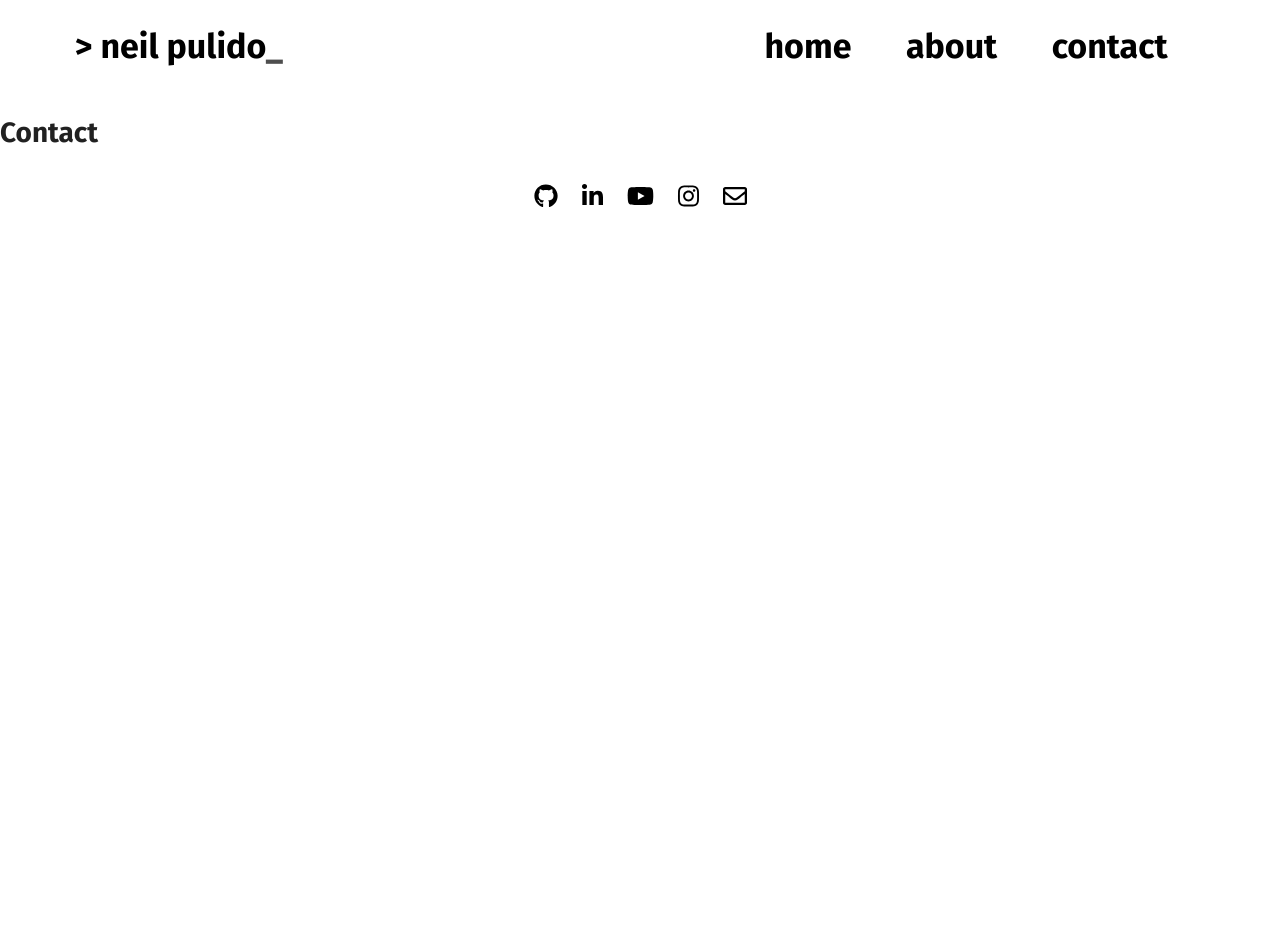
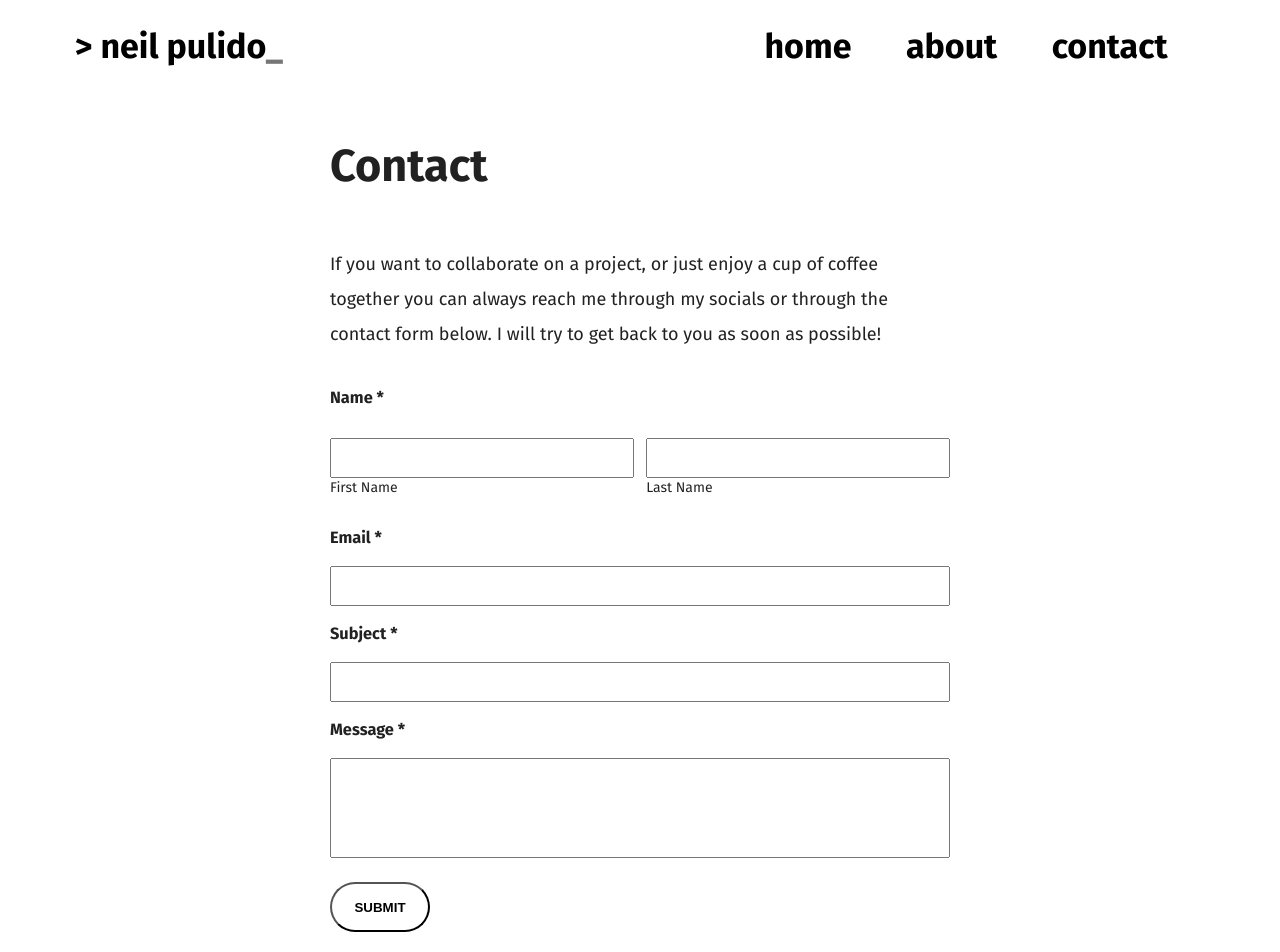
Before and after one commit to nlpulido/nlpulido.github.io, a React (Create React App) app: page /contact in a window 1280 px wide. Shown: the top 952 px of the page. Before the commit the page ends 800 px from the top, so only its background shows below. Built offline with nearby package versions, Linux system fonts and the light colour scheme.

Commit message:
added a contact page but still needs functionality

```diff
--- a/src/pages/Contact/Contact.css
+++ b/src/pages/Contact/Contact.css
@@ -0,0 +1,81 @@
+.contact-container {
+    display: flex;
+    align-items: center;
+    justify-content: space-between;
+    flex-flow: column;
+    width: 50vw;
+    padding: 10px;
+}
+
+.contact-title {
+    width: 100%;
+}
+
+.contact-title h1 {
+    font-size: 45px;
+}
+
+.contact-description p {
+    font-size: 18px;
+    line-height: 35px;
+}
+
+.contact-form {
+    width: 100%;
+    display: flex;
+    flex-flow: row wrap;
+    justify-content: space-between;
+}
+
+.contact-form h3 {
+    width: 100%;
+}
+
+.contact-form input[type=text] {
+    height: 40px;
+}
+
+.name-form {
+    display: flex;
+    flex-flow: column;
+    width: 49%;
+    margin-top: 12px;
+    margin-bottom: 12px;
+}
+
+.email-form {
+    display: flex;
+    flex-flow: column;
+    width: 100%;
+}
+
+.subject-form {
+    display: flex;
+    flex-flow: column;
+    width: 100%;
+}
+
+.message-form {
+    display: flex;
+    flex-flow: column;
+    width: 100%;
+    margin-bottom: 24px;
+}
+
+.message-form input[type=text] {
+    height: 100px;
+}
+
+.submit {
+    width: 100px;
+    height: 50px;
+    background-color: transparent;
+    border-radius: 25px;
+    font-weight: bold;
+}
+
+.submit:hover {
+    background-color: black;
+    color: white;
+    cursor: pointer;
+}
--- a/src/pages/Contact/Contact.js
+++ b/src/pages/Contact/Contact.js
@@ -1,8 +1,49 @@
 import { React } from "react";
+import "./Contact.css";
 
 function Contact() {
     return(
-        <h1>Contact</h1>
+        <div className="container">
+            <div className="contact-container">
+                <div className="contact-title">
+                    <h1>Contact</h1>
+                </div>
+                <div className="contact-description">
+                    <p>
+                        If you want to collaborate on a project, or just enjoy a cup
+                        of coffee together you can always reach me through my socials
+                        or through the contact form below. I will try to get back to you
+                        as soon as possible!
+                    </p>
+                </div>
+                <div className="contact-name-form">
+                    <form className="contact-form">
+                        <h3>Name *</h3>
+                        <div className="name-form">
+                            <input type="text" id="fname" name="fname"/>
+                            <label for="fname">First Name</label>
+                        </div>
+                        <div className="name-form">
+                            <input type="text" id="lname" name="lname"/>
+                            <label for="lname">Last Name</label>
+                        </div>
+                        <h3>Email *</h3>
+                        <div className="email-form">
+                            <input type="text" id="email" name="email"/>
+                        </div>
+                        <h3>Subject *</h3>
+                        <div className="subject-form">
+                            <input type="text" id="subject" name="subject"/>
+                        </div>
+                        <h3>Message *</h3>
+                        <div className="message-form">
+                            <input type="text" id="message" name="message"/>
+                        </div>
+                        <button className="submit">SUBMIT</button>
+                    </form>
+                </div>
+            </div>
+        </div>
     )
 }
 
```
